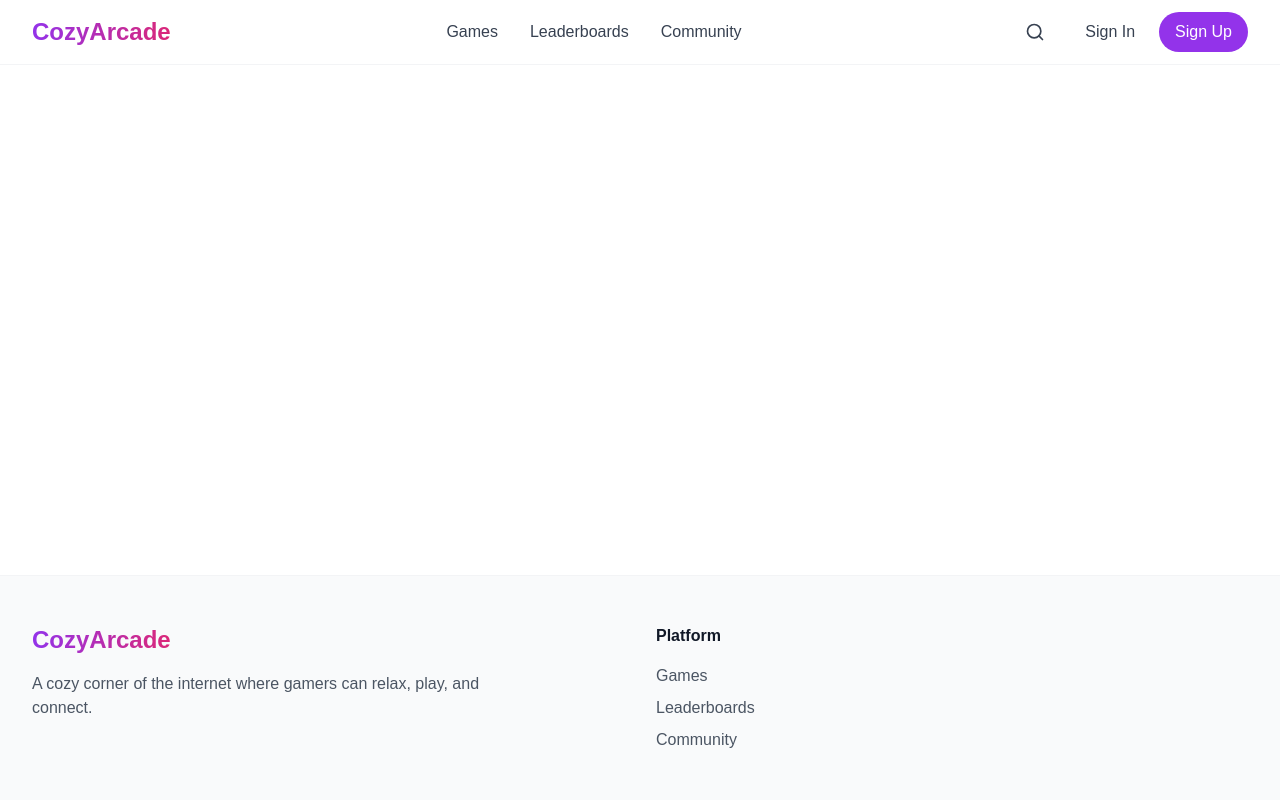
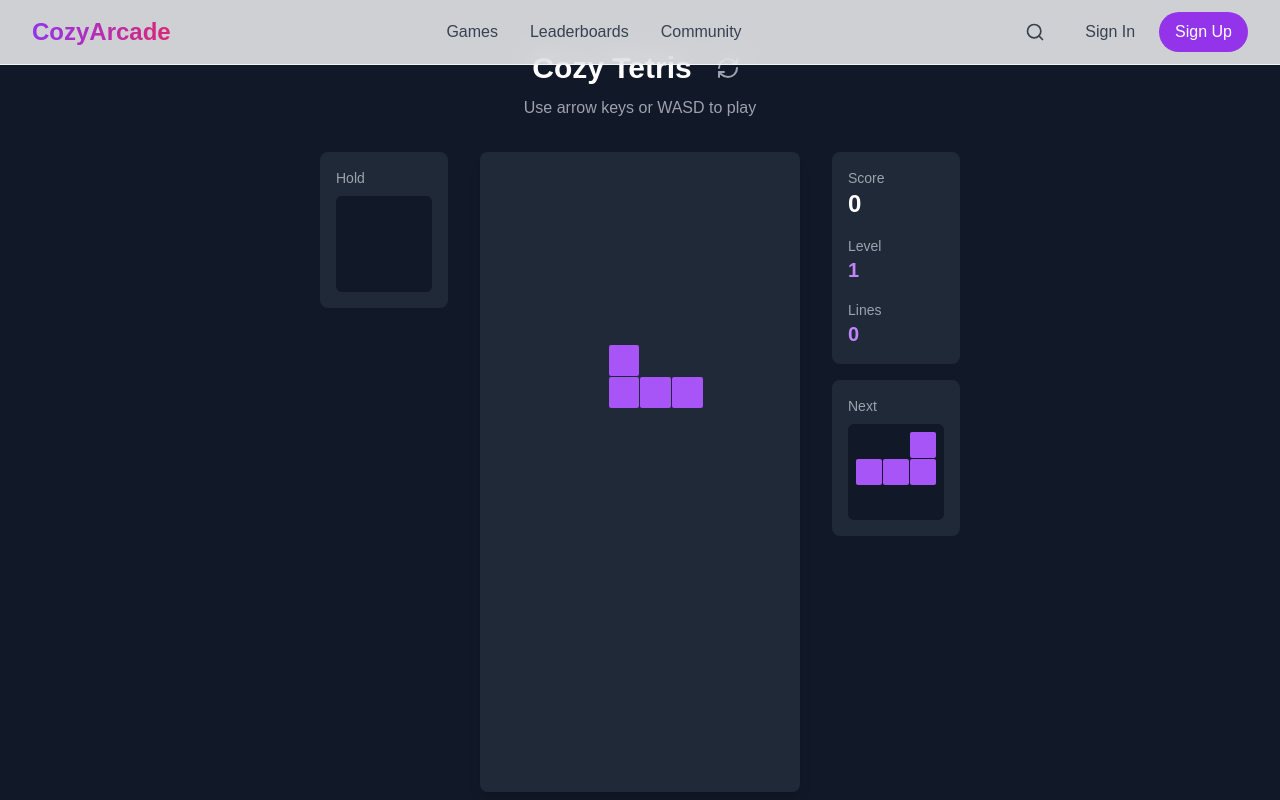
Before and after one commit to whittenluke/CozyArcade, a React (Vite) app: page /games/tetris in a window 1280 px wide. Shown: the top 800 px of the page. Built offline with nearby package versions, Linux system fonts and the light colour scheme; no server answers.

Commit message:
Tetris game components and game state

```diff
--- a/src/App.tsx
+++ b/src/App.tsx
@@ -9,6 +9,7 @@ import Games from './pages/Games';
 import SignIn from './components/auth/SignIn';
 import SignUp from './components/auth/SignUp';
 import Profile from './pages/Profile';
+import TetrisGame from './games/tetris/components/TetrisGame';
 
 function App() {
   return (
@@ -21,6 +22,7 @@ function App() {
               <Routes>
                 <Route path="/" element={<Hero />} />
                 <Route path="/games" element={<Games />} />
+                <Route path="/games/tetris" element={<TetrisGame />} />
                 <Route path="/signin" element={<SignIn />} />
                 <Route path="/signup" element={<SignUp />} />
                 <Route
--- a/src/games/tetris/components/GameBoard.tsx
+++ b/src/games/tetris/components/GameBoard.tsx
@@ -0,0 +1,86 @@
+import { useMemo } from 'react';
+import type { Piece } from '../core/pieces';
+import { BOARD_WIDTH, BOARD_HEIGHT } from '../core/constants';
+
+interface GameBoardProps {
+  board: number[][];
+  currentPiece: Piece;
+  currentPosition: { x: number; y: number };
+  isPaused: boolean;
+  isGameOver: boolean;
+  onRestart: () => void;
+}
+
+export default function GameBoard({
+  board,
+  currentPiece,
+  currentPosition,
+  isPaused,
+  isGameOver,
+  onRestart
+}: GameBoardProps) {
+  // Combine the board state with the current piece
+  const displayBoard = useMemo(() => {
+    const display = board.map(row => [...row]);
+
+    // Add current piece to display board
+    for (let y = 0; y < currentPiece.shape.length; y++) {
+      for (let x = 0; x < currentPiece.shape[y].length; x++) {
+        if (currentPiece.shape[y][x]) {
+          const boardY = currentPosition.y + y;
+          const boardX = currentPosition.x + x;
+          if (boardY >= 0 && boardY < BOARD_HEIGHT && boardX >= 0 && boardX < BOARD_WIDTH) {
+            display[boardY][boardX] = 2; // Use 2 to differentiate active piece
+          }
+        }
+      }
+    }
+
+    return display;
+  }, [board, currentPiece, currentPosition]);
+
+  return (
+    <div className="relative bg-gray-900 rounded-lg overflow-hidden shadow-lg">
+      {/* Game board grid */}
+      <div
+        className="grid gap-px bg-gray-800"
+        style={{
+          gridTemplateColumns: `repeat(${BOARD_WIDTH}, minmax(0, 1fr))`,
+          aspectRatio: `${BOARD_WIDTH}/${BOARD_HEIGHT}`,
+          padding: '1px'
+        }}
+      >
+        {displayBoard.map((row, y) =>
+          row.map((cell, x) => (
+            <div
+              key={`${x}-${y}`}
+              className={`
+                aspect-square rounded-sm
+                ${cell === 0 ? 'bg-gray-800' : 'bg-purple-500'}
+                ${cell === 2 ? 'bg-purple-400' : ''}
+                transition-colors duration-100
+              `}
+            />
+          ))
+        )}
+      </div>
+
+      {/* Overlay states */}
+      {(isPaused || isGameOver) && (
+        <div className="absolute inset-0 bg-black/50 flex flex-col items-center justify-center">
+          <div className="text-white text-2xl font-bold mb-4">
+            {isPaused ? 'PAUSED' : 'GAME OVER'}
+          </div>
+          {isGameOver && (
+            <button
+              onClick={onRestart}
+              className="px-4 py-2 bg-purple-600 text-white rounded-lg hover:bg-purple-700 transition"
+            >
+              Play Again
+            </button>
+          )}
+        </div>
+      )}
+    </div>
+  );
+}
--- /dev/null
+++ b/src/games/tetris/components/PiecePreview.tsx
@@ -0,0 +1,44 @@
+import type { Piece } from '../core/pieces';
+
+interface PiecePreviewProps {
+  piece?: Piece;
+  label: string;
+}
+
+export default function PiecePreview({ piece, label }: PiecePreviewProps) {
+  if (!piece) {
+    return (
+      <div className="bg-gray-800 rounded-lg p-4">
+        <div className="text-sm text-gray-400 mb-2">{label}</div>
+        <div className="aspect-square bg-gray-900 rounded-md" />
+      </div>
+    );
+  }
+
+  const size = piece.shape.length;
+
+  return (
+    <div className="bg-gray-800 rounded-lg p-4">
+      <div className="text-sm text-gray-400 mb-2">{label}</div>
+      <div
+        className="grid gap-px bg-gray-900 rounded-md p-2"
+        style={{
+          gridTemplateColumns: `repeat(${size}, minmax(0, 1fr))`,
+          aspectRatio: '1'
+        }}
+      >
+        {piece.shape.map((row, y) =>
+          row.map((cell, x) => (
+            <div
+              key={`${x}-${y}`}
+              className={`
+                aspect-square rounded-sm
+                ${cell ? 'bg-purple-500' : 'bg-transparent'}
+              `}
+            />
+          ))
+        )}
+      </div>
+    </div>
+  );
+}
--- a/src/games/tetris/components/ScorePanel.tsx
+++ b/src/games/tetris/components/ScorePanel.tsx
@@ -0,0 +1,26 @@
+interface ScorePanelProps {
+  score: number;
+  level: number;
+  lines: number;
+}
+
+export default function ScorePanel({ score, level, lines }: ScorePanelProps) {
+  return (
+    <div className="bg-gray-800 rounded-lg p-4 space-y-4">
+      <div>
+        <div className="text-sm text-gray-400">Score</div>
+        <div className="text-2xl font-bold text-white">{score}</div>
+      </div>
+
+      <div>
+        <div className="text-sm text-gray-400">Level</div>
+        <div className="text-xl font-bold text-purple-400">{level}</div>
+      </div>
+
+      <div>
+        <div className="text-sm text-gray-400">Lines</div>
+        <div className="text-xl font-bold text-purple-400">{lines}</div>
+      </div>
+    </div>
+  );
+}
--- a/src/games/tetris/components/TetrisGame.tsx
+++ b/src/games/tetris/components/TetrisGame.tsx
@@ -0,0 +1,82 @@
+import { useEffect } from 'react';
+import { useGameState } from '../hooks/useGameState';
+import GameBoard from './GameBoard';
+import PiecePreview from './PiecePreview';
+import ScorePanel from './ScorePanel';
+import { RefreshCw } from 'lucide-react';
+
+export default function TetrisGame() {
+  const {
+    board,
+    currentPiece,
+    currentPosition,
+    nextPiece,
+    holdPiece,
+    score,
+    level,
+    lines,
+    isPaused,
+    isGameOver,
+    startGame
+  } = useGameState();
+
+  // Start new game on mount
+  useEffect(() => {
+    startGame();
+  }, []);
+
+  return (
+    <div className="min-h-screen bg-gray-900 py-12">
+      <div className="max-w-7xl mx-auto px-4 sm:px-6 lg:px-8">
+        <div className="text-center mb-8">
+          <div className="flex items-center justify-center gap-4">
+            <h1 className="text-3xl font-bold text-white">Cozy Tetris</h1>
+            <button
+              onClick={startGame}
+              className="p-2 rounded-full hover:bg-gray-800 transition-colors"
+              title="Restart Game"
+            >
+              <RefreshCw className="w-6 h-6 text-gray-400 hover:text-purple-400" />
+            </button>
+          </div>
+          <p className="mt-2 text-gray-400">Use arrow keys or WASD to play</p>
+        </div>
+
+        <div className="flex justify-center gap-8">
+          {/* Left side - Hold piece */}
+          <div className="w-32">
+            <PiecePreview piece={holdPiece} label="Hold" />
+          </div>
+
+          {/* Center - Game board */}
+          <div className="w-[320px]">
+            <GameBoard
+              board={board}
+              currentPiece={currentPiece}
+              currentPosition={currentPosition}
+              isPaused={isPaused}
+              isGameOver={isGameOver}
+              onRestart={startGame}
+            />
+          </div>
+
+          {/* Right side - Score and next piece */}
+          <div className="w-32 space-y-4">
+            <ScorePanel
+              score={score}
+              level={level}
+              lines={lines}
+            />
+            <PiecePreview piece={nextPiece} label="Next" />
+          </div>
+        </div>
+
+        {/* Controls help */}
+        <div className="mt-8 text-center text-gray-400 text-sm">
+          <p>↑/W: Rotate • ←/A: Move Left • →/D: Move Right • ↓/S: Soft Drop</p>
+          <p className="mt-1">Space: Hard Drop • C: Hold • P/Esc: Pause</p>
+        </div>
+      </div>
+    </div>
+  );
+}
--- a/src/games/tetris/hooks/useGameState.ts
+++ b/src/games/tetris/hooks/useGameState.ts
@@ -4,6 +4,7 @@ import { useGameLoop } from './useGameLoop';
 import { useInput } from './useInput';
 import { useAuth } from '../../../contexts/AuthContext';
 import { gameSessionsApi } from '../../../lib/api';
+import { CONTROLS } from '../core/constants';
 
 export function useGameState() {
   const [gameState, setGameState] = useState<GameState>(initializeGame());
@@ -12,8 +13,15 @@ export function useGameState() {
   const { user } = useAuth();
 
   // Handle game actions
-  const handleInput = useCallback((input: string) => {
+  const handleInput = useCallback((input: keyof typeof CONTROLS) => {
     if (gameState.isGameOver) return;
+
+    if (input === 'PAUSE') {
+      setIsPaused(p => !p);
+      return;
+    }
+
+    if (isPaused) return;
 
     setGameState(current => {
       switch (input) {
@@ -30,14 +38,11 @@ export function useGameState() {
           return rotate(current, false) || current;
         case 'HOLD':
           return holdPiece(current) || current;
-        case 'PAUSE':
-          setIsPaused(p => !p);
-          return current;
         default:
           return current;
       }
     });
-  }, [gameState.isGameOver]);
+  }, [gameState.isGameOver, isPaused]);
 
   // Handle key release
   useEffect(() => {
--- a/src/games/tetris/hooks/useInput.ts
+++ b/src/games/tetris/hooks/useInput.ts
@@ -7,9 +7,17 @@ type KeyCode = (typeof CONTROLS)[keyof typeof CONTROLS][number];
 export function useInput(callback: InputCallback, isEnabled: boolean = true) {
   const handleKeyDown = useCallback(
     (event: KeyboardEvent) => {
+      const code = event.code as KeyCode;
+
+      // Always allow pause commands, regardless of enabled state
+      if (CONTROLS.PAUSE.includes(code)) {
+        event.preventDefault();
+        callback('PAUSE');
+        return;
+      }
+
+      // Other commands only work when enabled
       if (!isEnabled) return;
-
-      const code = event.code as KeyCode;
 
       // Prevent default behavior for game controls
       if (Object.values(CONTROLS).flat().includes(code)) {
@@ -28,9 +36,7 @@ export function useInput(callback: InputCallback, isEnabled: boolean = true) {
   );
 
   useEffect(() => {
-    if (isEnabled) {
-      window.addEventListener('keydown', handleKeyDown);
-      return () => window.removeEventListener('keydown', handleKeyDown);
-    }
-  }, [handleKeyDown, isEnabled]);
+    window.addEventListener('keydown', handleKeyDown);
+    return () => window.removeEventListener('keydown', handleKeyDown);
+  }, [handleKeyDown]);
 }
```
